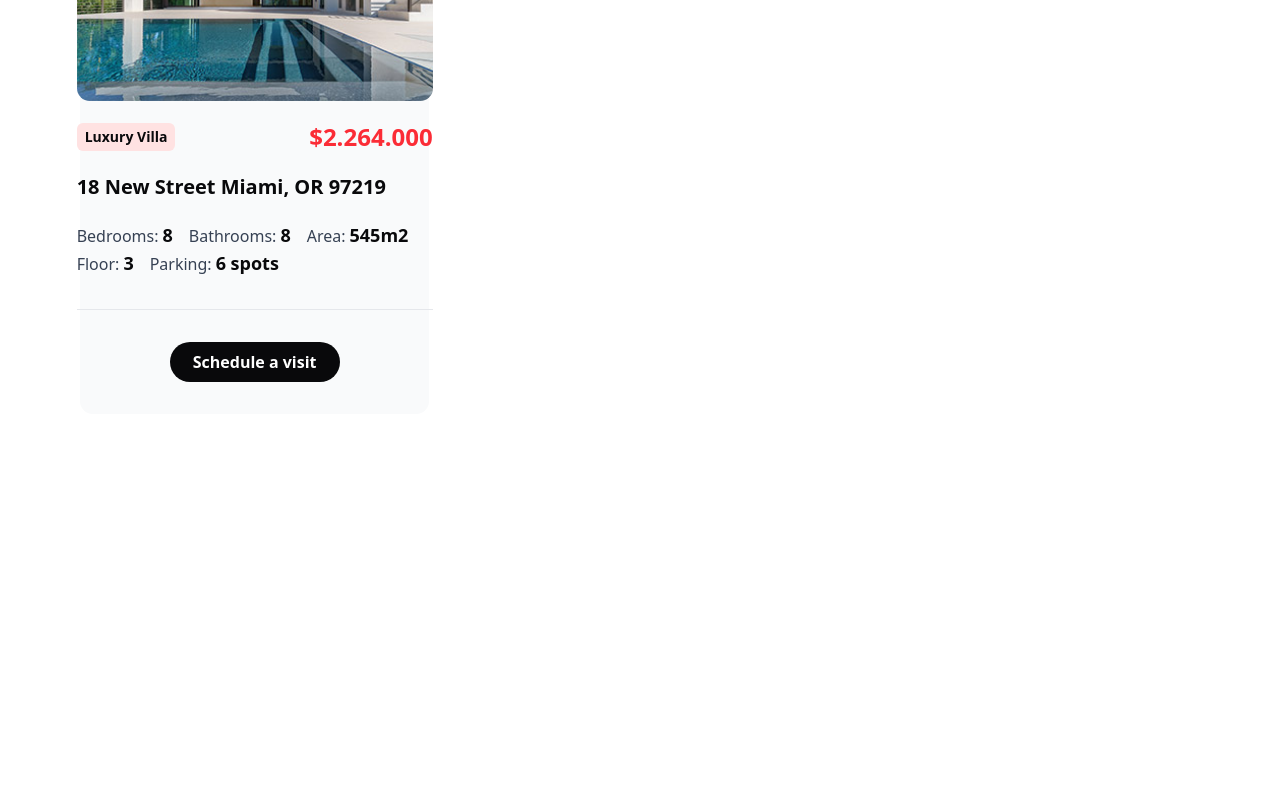
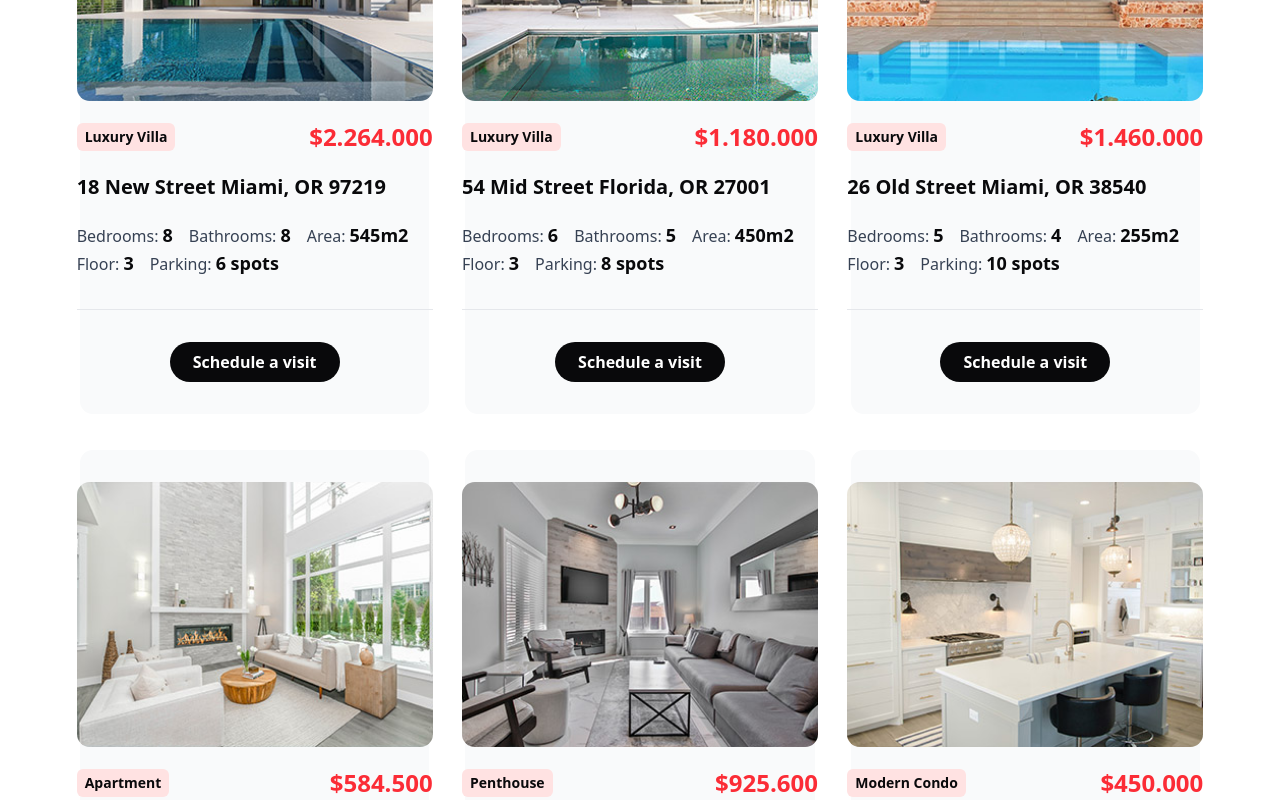
Before and after one commit to Nikkihosseini/Villa-agency, a React (Vite) app: page / in a window 1280 px wide. Shown: the part 4140-4940 px from the top of the page. Before the commit the page ends 4658 px from the top, so only its background shows below. Built offline with nearby package versions, Linux system fonts and the light colour scheme.

Commit message:
add PropertiesBox

```diff
--- a/src/Components/Home/Properties/Properties.jsx
+++ b/src/Components/Home/Properties/Properties.jsx
@@ -85,6 +85,11 @@ export default function Properties(){
                     </div>
                     <div className='grid grid-cols-3 gap-9'>
                         <PropertiesBox {...Data[0]}/>
+                        <PropertiesBox {...Data[1]}/>
+                        <PropertiesBox {...Data[2]}/>
+                        <PropertiesBox {...Data[3]}/>
+                        <PropertiesBox {...Data[4]}/>
+                        <PropertiesBox {...Data[5]}/>
                     </div>
             </div>
         </>
```
